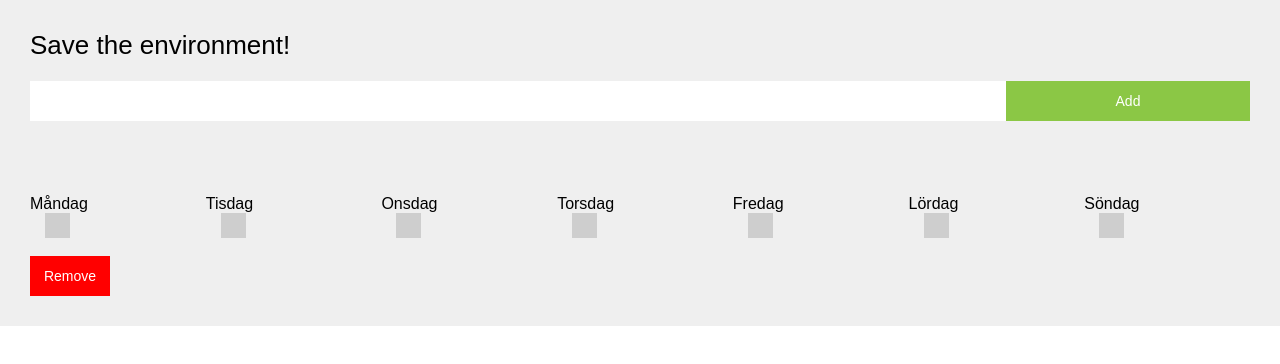
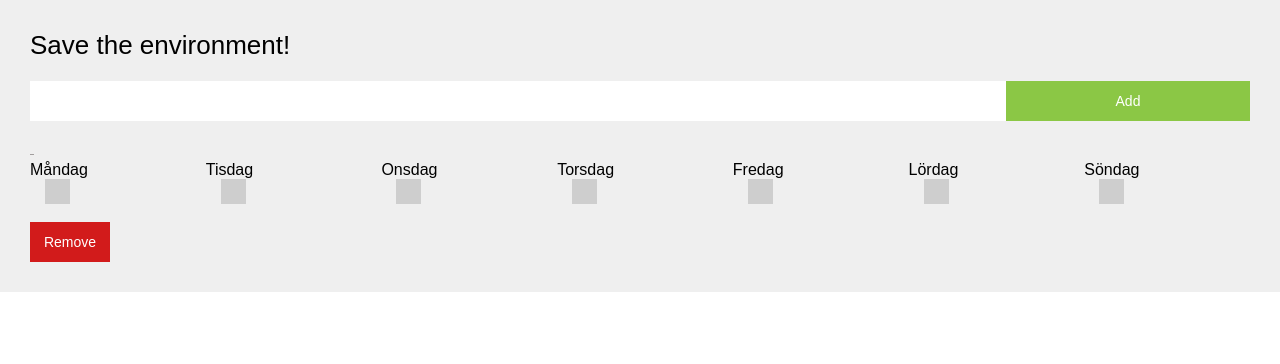
Before and after one commit to Frejabusby/habit-tracker, a React app in the folder code/: page / in a window 1280 px wide. Built offline with nearby package versions, Linux system fonts and the light colour scheme.

Commit message:
fixing some styling

```diff
--- a/code/src/components/goal.css
+++ b/code/src/components/goal.css
@@ -2,6 +2,7 @@
   display: grid;
   grid-template-columns: repeat(7, 1fr);
   grid-column-gap: 10px;
+  padding-top: 2px;
 }
 
 .checkbox-container {
@@ -63,13 +64,14 @@
 
 .goal-text {
   font-family: "Arial";
-  font-size: 15px;
+  font-size: 30px;
   display: inline-block;
-  margin-bottom: 50px;
+  padding: 2px;
+  border-bottom: 1px solid #a29e9e;
 }
 
 button {
-  background-color: red;
+  background-color: #d21b1b;
   border:none;
   width: 80px;
   color: white;
```
